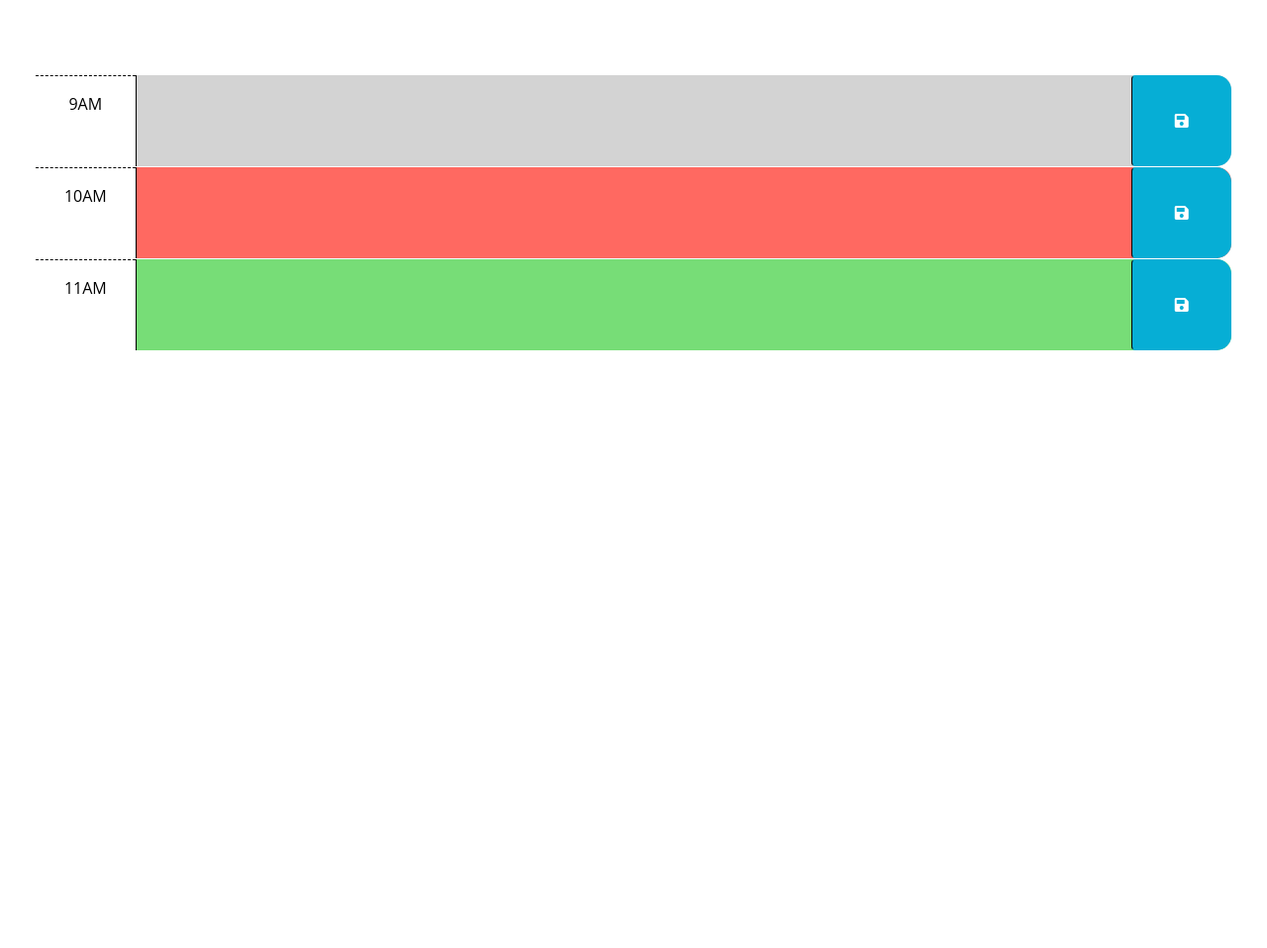
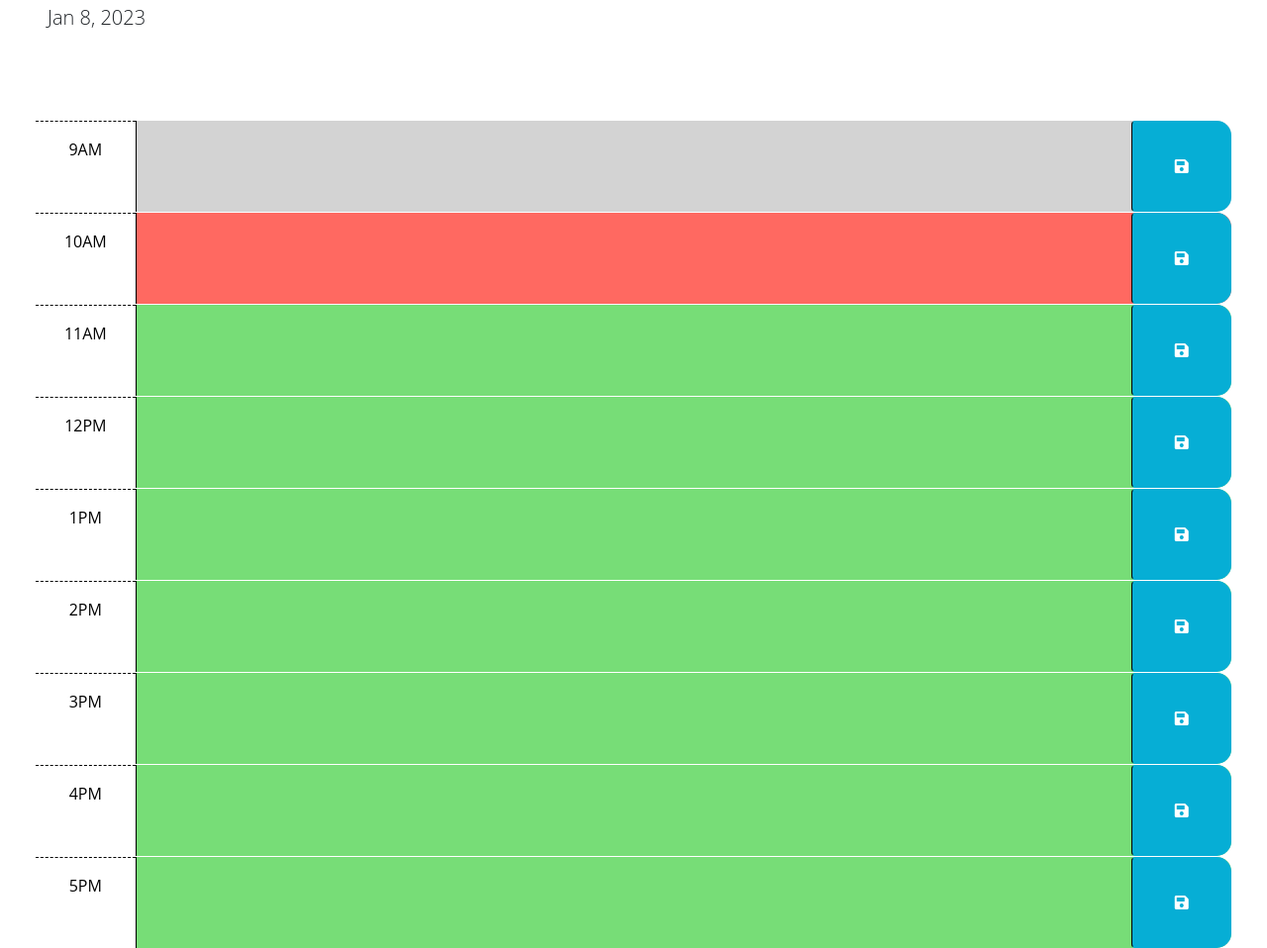
Before and after one commit to jakester101/day-planner, a plain HTML site: page Develop/index.html in a window 1280 px wide. Shown: the part 176-1134 px from the top of the page at 99% size. Before the commit the page ends 800 px from the top, so only its background shows below. Drawn offline with nearby package versions, Linux system fonts and the light colour scheme.

Commit message:
clicking the save button grabs the text from the text box

```diff
--- a/Develop/index.html
+++ b/Develop/index.html
@@ -67,7 +67,60 @@
           <i class="fas fa-save" aria-hidden="true"></i>
         </button>
       </div>
+
+      <div id="hour-12" class="row time-block future">
+        <div class="col-2 col-md-1 hour text-center py-3">12PM</div>
+        <textarea class="col-8 col-md-10 description" rows="3"> </textarea>
+        <button class="btn saveBtn col-2 col-md-1" aria-label="save">
+          <i class="fas fa-save" aria-hidden="true"></i>
+        </button>
+      </div>
+
+      <div id="hour-1" class="row time-block future">
+        <div class="col-2 col-md-1 hour text-center py-3">1PM</div>
+        <textarea class="col-8 col-md-10 description" rows="3"> </textarea>
+        <button class="btn saveBtn col-2 col-md-1" aria-label="save">
+          <i class="fas fa-save" aria-hidden="true"></i>
+        </button>
+      </div>
+
+      <div id="hour-2" class="row time-block future">
+        <div class="col-2 col-md-1 hour text-center py-3">2PM</div>
+        <textarea class="col-8 col-md-10 description" rows="3"> </textarea>
+        <button class="btn saveBtn col-2 col-md-1" aria-label="save">
+          <i class="fas fa-save" aria-hidden="true"></i>
+        </button>
+      </div>
+
+      <div id="hour-3" class="row time-block future">
+        <div class="col-2 col-md-1 hour text-center py-3">3PM</div>
+        <textarea class="col-8 col-md-10 description" rows="3"> </textarea>
+        <button class="btn saveBtn col-2 col-md-1" aria-label="save">
+          <i class="fas fa-save" aria-hidden="true"></i>
+        </button>
+      </div>
+
+      <div id="hour-4" class="row time-block future">
+        <div class="col-2 col-md-1 hour text-center py-3">4PM</div>
+        <textarea class="col-8 col-md-10 description" rows="3"> </textarea>
+        <button class="btn saveBtn col-2 col-md-1" aria-label="save">
+          <i class="fas fa-save" aria-hidden="true"></i>
+        </button>
+      </div>
+
+      <div id="hour-5" class="row time-block future">
+        <div class="col-2 col-md-1 hour text-center py-3">5PM</div>
+        <textarea class="col-8 col-md-10 description" rows="3"> </textarea>
+        <button class="btn saveBtn col-2 col-md-1" aria-label="save">
+          <i class="fas fa-save" aria-hidden="true"></i>
+        </button>
+      </div>
     </div>
+
+
+
+
+
 
     <script src="https://cdnjs.cloudflare.com/ajax/libs/jquery/3.2.1/jquery.min.js"></script>
     <script src="https://cdn.jsdelivr.net/npm/dayjs@1.11.3/dayjs.min.js"
--- a/Develop/script.js
+++ b/Develop/script.js
@@ -8,6 +8,18 @@ $(function () {
   // function? How can DOM traversal be used to get the "hour-x" id of the
   // time-block containing the button that was clicked? How might the id be
   // useful when saving the description in local storage?
+
+
+
+  $( ".btn" ).on( "click", function() {
+    var id = $(this).parent().attr('id');
+    console.log($('#' + id).children('textarea').val());
+    textArea = $('#' + id).children('textarea');
+
+
+
+  });
+
   //
   // TODO: Add code to apply the past, present, or future class to each time
   // block by comparing the id to the current hour. HINTS: How can the id
@@ -18,6 +30,9 @@ $(function () {
   // TODO: Add code to get any user input that was saved in localStorage and set
   // the values of the corresponding textarea elements. HINT: How can the id
   // attribute of each time-block be used to do this?
+
   //
   // TODO: Add code to display the current date in the header of the page.
+      var today = dayjs();
+      $('#currentDay').text(today.format('MMM D, YYYY'));
 });
```
